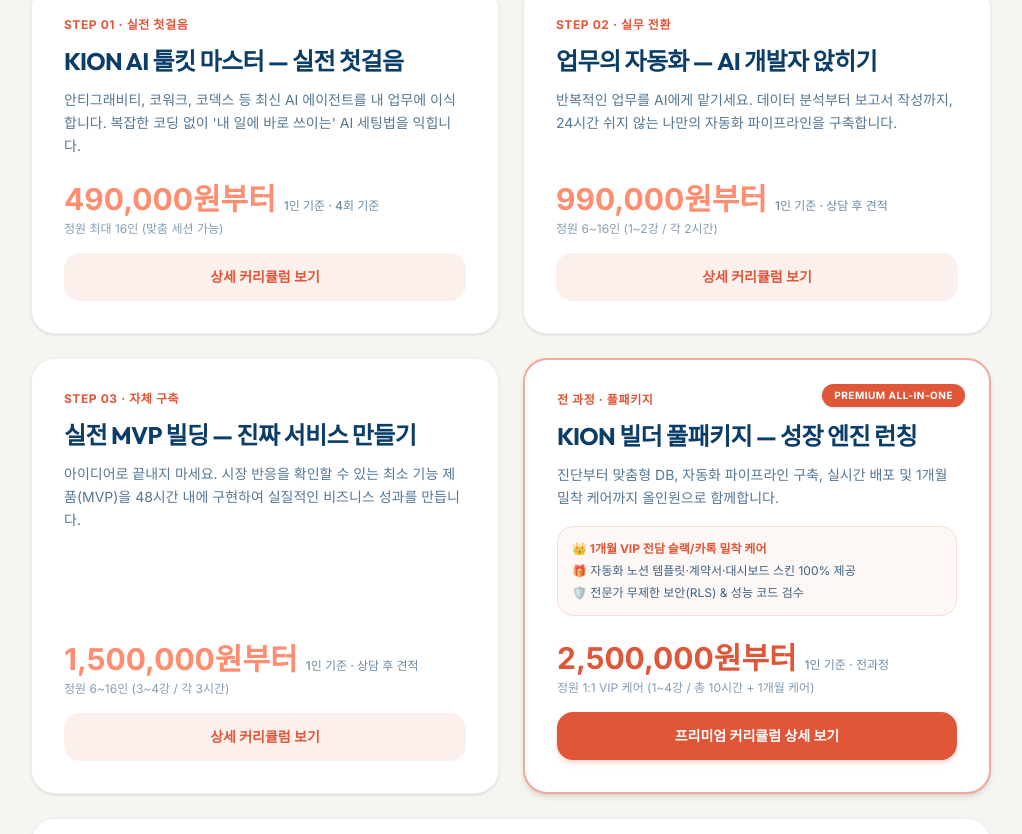
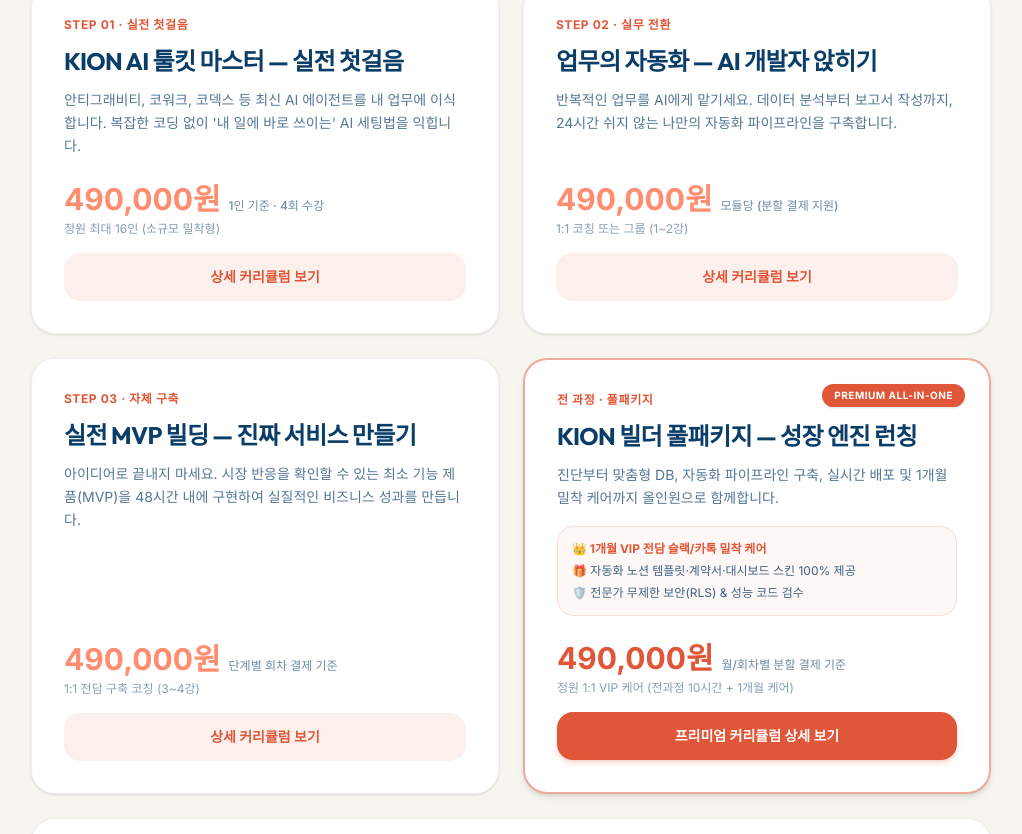
Before and after one commit to kionlabs/Home, a React (Vite) app: page /guide in a window 1280 px wide. Shown: the part 391-1225 px from the top of the page, without its empty margins (129-1151 px from the left). Built offline with nearby package versions, Linux system fonts and the light colour scheme; no server answers.

Commit message:
fix: update course pricing across all detail pages to <=490,000 KRW for PayApp PG approval

```diff
--- a/src/pages/CourseStep2.tsx
+++ b/src/pages/CourseStep2.tsx
@@ -48,7 +48,7 @@
                 </button>
               </Link>
               <div className="bg-white/10 backdrop-blur-md border border-white/20 px-6 py-4 rounded-2xl text-lg font-extrabold">
-                990,000원부터 <span className="text-xs font-normal text-white/70">/ 상담 후 범위 조율</span>
+                490,000원부터 <span className="text-xs font-normal text-white/70">/ 모듈당 (분할 결제 지원)</span>
               </div>
             </div>
           </motion.div>
@@ -91,7 +91,7 @@
                 <CreditCard size={20} />
               </div>
               <span className="text-xs text-brand-primary/50 font-bold block mb-1">수강료</span>
-              <p className="font-bold text-sm md:text-base text-brand-primary">990,000원부터 (상담 후 견적)</p>
+              <p className="font-bold text-sm md:text-base text-brand-primary">490,000원부터 (모듈당 결제)</p>
             </div>
           </div>
         </section>
--- a/src/pages/CourseStep3.tsx
+++ b/src/pages/CourseStep3.tsx
@@ -48,7 +48,7 @@
                 </button>
               </Link>
               <div className="bg-white/10 backdrop-blur-md border border-white/20 px-6 py-4 rounded-2xl text-lg font-extrabold">
-                1,500,000원부터 <span className="text-xs font-normal text-white/70">/ 상담 후 견적</span>
+                490,000원부터 <span className="text-xs font-normal text-white/70">/ 회차별 (분할 결제 지원)</span>
               </div>
             </div>
           </motion.div>
@@ -91,7 +91,7 @@
                 <CreditCard size={20} />
               </div>
               <span className="text-xs text-brand-primary/50 font-bold block mb-1">수강료</span>
-              <p className="font-bold text-sm md:text-base text-brand-primary">1,500,000원부터 (상담 후 견적)</p>
+              <p className="font-bold text-sm md:text-base text-brand-primary">490,000원부터 (단계별 결제)</p>
             </div>
           </div>
         </section>
--- a/src/pages/CourseStep4.tsx
+++ b/src/pages/CourseStep4.tsx
@@ -52,7 +52,7 @@
                 </button>
               </Link>
               <div className="bg-white/10 backdrop-blur-md border border-white/20 px-6 py-4 rounded-2xl text-lg font-extrabold">
-                2,500,000원부터 <span className="text-xs font-normal text-white/70">/ 전과정 (총 10시간 + 1개월 케어)</span>
+                490,000원부터 <span className="text-xs font-normal text-white/70">/ 회차별 (분할 결제 지원)</span>
               </div>
             </div>
           </motion.div>
@@ -140,7 +140,7 @@
                 <CreditCard size={20} />
               </div>
               <span className="text-xs text-brand-primary/50 font-bold block mb-1">수강료</span>
-              <p className="font-bold text-sm md:text-base text-brand-primary">2,500,000원부터 (전과정)</p>
+              <p className="font-bold text-sm md:text-base text-brand-primary">490,000원부터 (회차/모듈당)</p>
             </div>
           </div>
         </section>
--- a/src/pages/Guide.tsx
+++ b/src/pages/Guide.tsx
@@ -62,14 +62,14 @@
                 <div className="mb-4">
                   <div className="flex items-baseline gap-2 mb-1">
                     <span className="text-2xl md:text-3xl font-extrabold text-[#FF8D70]">
-                      490,000원부터
+                      490,000원
                     </span>
                     <span className="text-xs text-brand-primary/60 font-medium">
-                      1인 기준 · 4회 기준
+                      1인 기준 · 4회 수강
                     </span>
                   </div>
                   <span className="text-xs text-brand-primary/50 block">
-                    정원 최대 16인 (맞춤 세션 가능)
+                    정원 최대 16인 (소규모 밀착형)
                   </span>
                 </div>
 
@@ -105,14 +105,14 @@
                 <div className="mb-4">
                   <div className="flex items-baseline gap-2 mb-1">
                     <span className="text-2xl md:text-3xl font-extrabold text-[#FF8D70]">
-                      990,000원부터
+                      490,000원
                     </span>
                     <span className="text-xs text-brand-primary/60 font-medium">
-                      1인 기준 · 상담 후 견적
+                      모듈당 (분할 결제 지원)
                     </span>
                   </div>
                   <span className="text-xs text-brand-primary/50 block">
-                    정원 6~16인 (1~2강 / 각 2시간)
+                    1:1 코칭 또는 그룹 (1~2강)
                   </span>
                 </div>
 
@@ -148,14 +148,14 @@
                 <div className="mb-4">
                   <div className="flex items-baseline gap-2 mb-1">
                     <span className="text-2xl md:text-3xl font-extrabold text-[#FF8D70]">
-                      1,500,000원부터
+                      490,000원
                     </span>
                     <span className="text-xs text-brand-primary/60 font-medium">
-                      1인 기준 · 상담 후 견적
+                      단계별 회차 결제 기준
                     </span>
                   </div>
                   <span className="text-xs text-brand-primary/50 block">
-                    정원 6~16인 (3~4강 / 각 3시간)
+                    1:1 전담 구축 코칭 (3~4강)
                   </span>
                 </div>
 
@@ -208,14 +208,14 @@
                 <div className="mb-4">
                   <div className="flex items-baseline gap-2 mb-1">
                     <span className="text-2xl md:text-3xl font-extrabold text-[#e05638]">
-                      2,500,000원부터
+                      490,000원
                     </span>
                     <span className="text-xs text-brand-primary/60 font-medium">
-                      1인 기준 · 전과정
+                      월/회차별 분할 결제 기준
                     </span>
                   </div>
                   <span className="text-xs text-brand-primary/50 block">
-                    정원 1:1 VIP 케어 (1~4강 / 총 10시간 + 1개월 케어)
+                    정원 1:1 VIP 케어 (전과정 10시간 + 1개월 케어)
                   </span>
                 </div>
 
@@ -268,7 +268,7 @@
 
           {/* Disclaimer Note */}
           <p className="text-xs text-brand-primary/50 text-center mt-4">
-            ※ 상세 비용은 프로젝트 규모 및 커리큘럼 구성에 따라 조정될 수 있습니다.
+            ※ 모든 코스는 수강생의 부담을 줄이기 위해 건당 50만원 이하의 모듈/회차별 결제를 기본으로 지원합니다.
           </p>
         </section>
 
```
